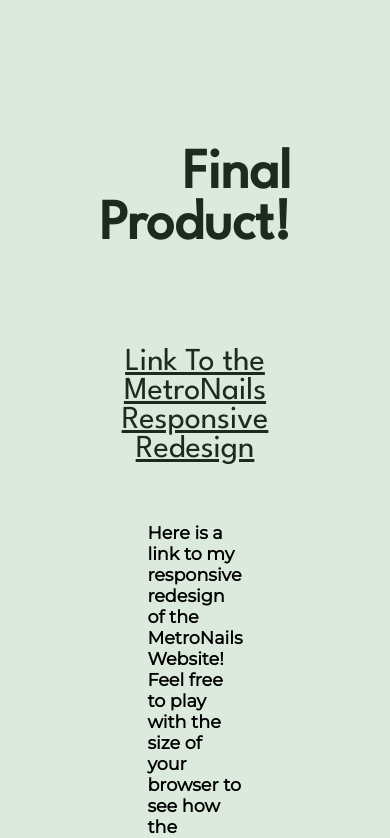
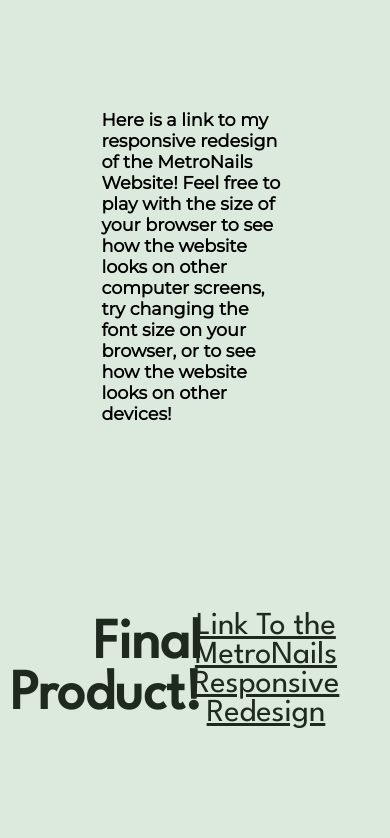
Before and after one commit to jhagiwar/csci1300-portfolio, a React (Create React App) app: page /ResponsiveRedesign in a window 390 px wide. Shown: the part 6960-7798 px from the top of the page. Built offline with nearby package versions, Linux system fonts and the light colour scheme.

Commit message:
fix responsive

```diff
--- a/src/Responsive.js
+++ b/src/Responsive.js
@@ -115,19 +115,16 @@
 
             </div>
             <div className="ProjectSection">
-
-                <div className='colContainer'>
-                    <h1>Final Product!</h1>
-                    <div className='colContainer'>
-                        <a href="https://sleepycow228.github.io/csci1300-responsive-redesign/">Link
-                            To the MetroNails Responsive Redesign</a>
                 <p>
                     Here is a link to my responsive redesign of the MetroNails Website! Feel free to play with the size
                     of your browser to see how the website looks on other computer screens, try changing the font size
                     on your browser, or to see how the website looks on other devices!
                 </p>
             </div>
-                </div>
+            <div className="ProjectSection">
+                <h1>Final Product!</h1>
+                <a href="https://sleepycow228.github.io/csci1300-responsive-redesign/">Link
+                    To the MetroNails Responsive Redesign</a>
             </div>
 
             <div className="ProjectSection">
```
Lines whose indentation alone changed are shown as unchanged.
